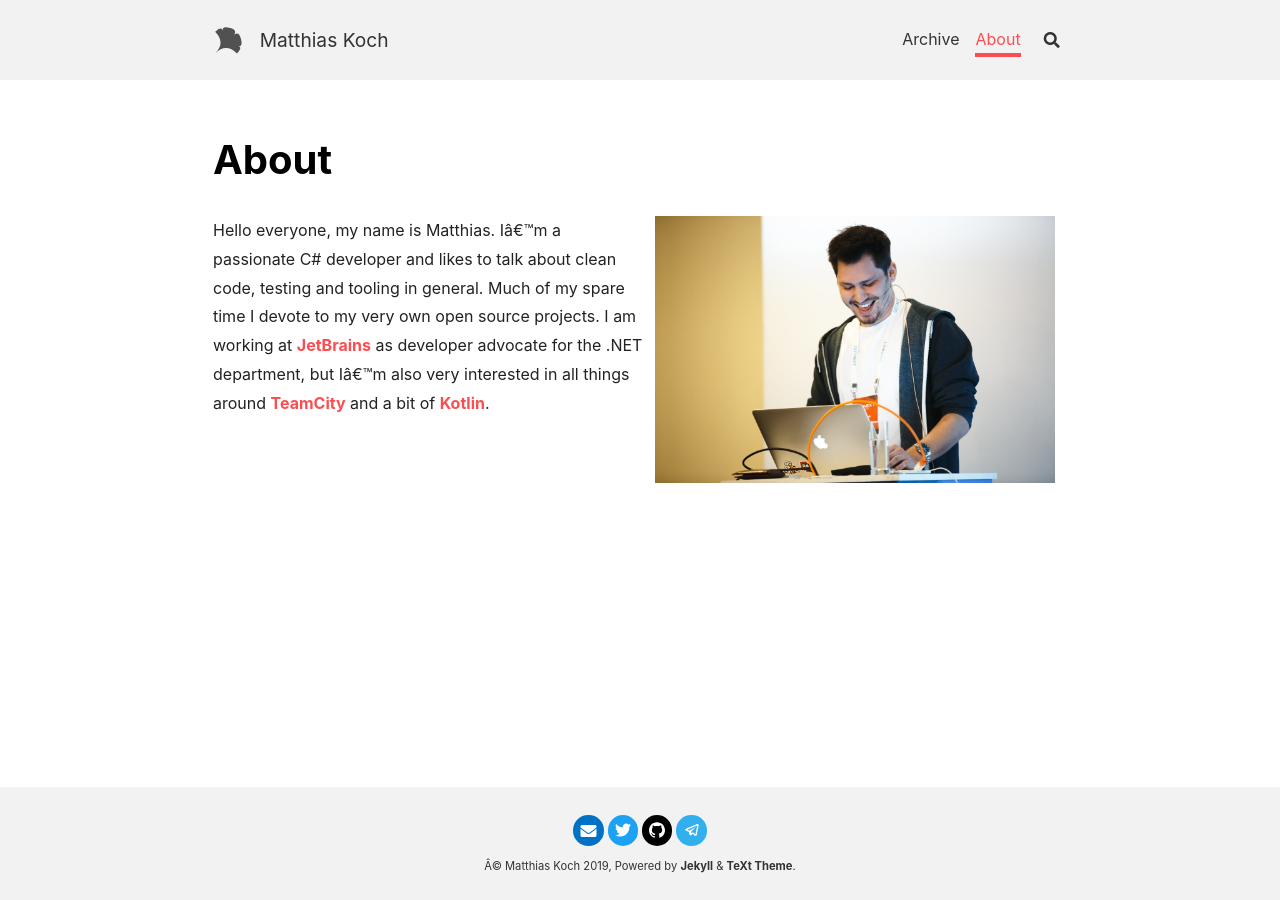
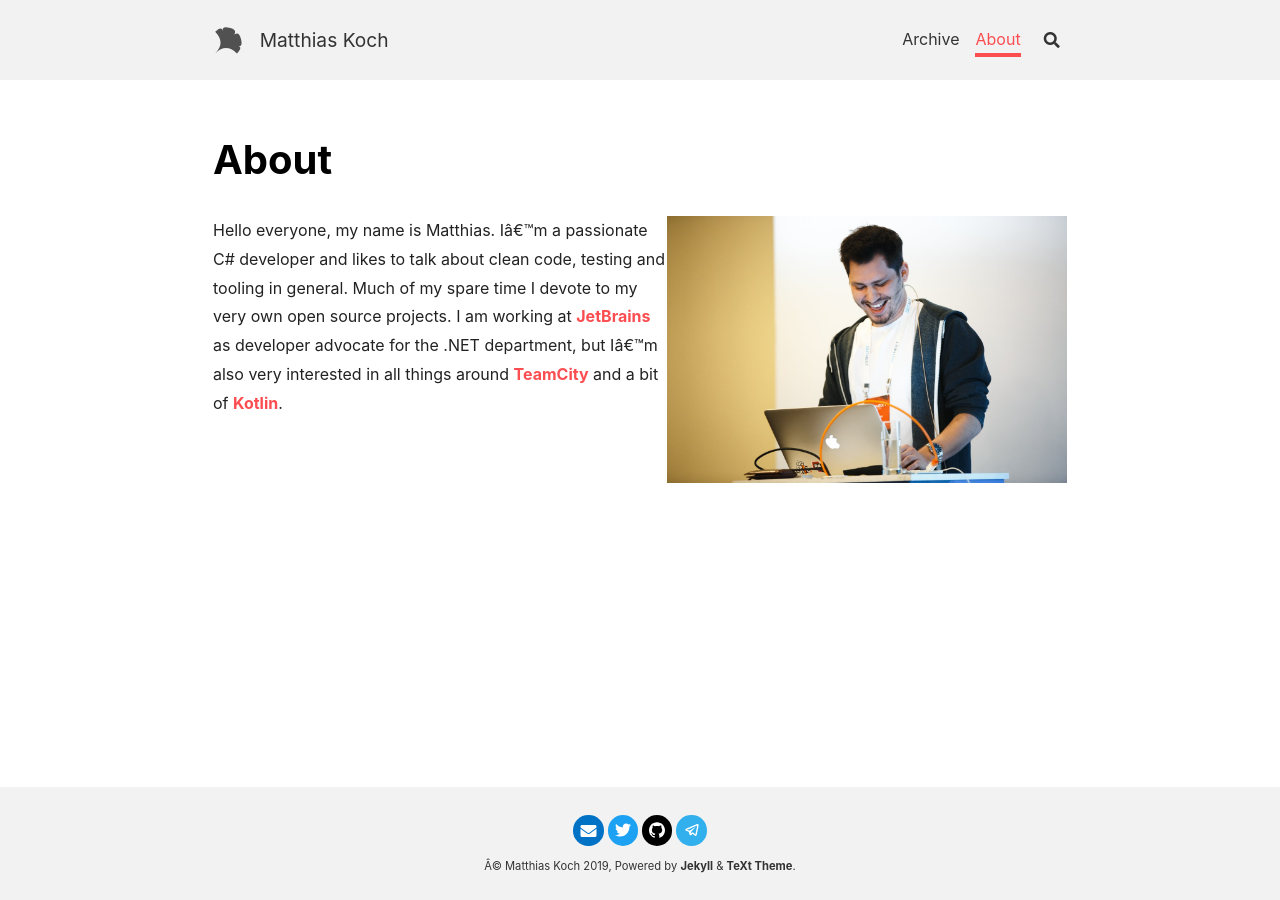
Before and after one commit to matkoch/matkoch.github.io, a Jekyll site: the page built from about.md, in a window 1280 px wide. Built offline with Jekyll 4.4.1, drawn with Linux system fonts in a browser that asks for light colours; nearby versions of some CDN libraries; comment, search, counter and statistics services are not loaded.

Commit message:
Write about.md

```diff
--- a/about.md
+++ b/about.md
@@ -4,6 +4,6 @@
 key: page-about
 ---
 
-![Me speaking at DotNext Moscow 2017](/assets/images/me-5.jpg){:width="400px" style="float: right; margin: 0 12px"}
+![Me speaking at DotNext Moscow 2017](/assets/images/me-5.jpg){:width="400px" style="float: right; margin: 0 auto 12px"}
 
 Hello everyone, my name is Matthias. I'm a passionate C# developer and likes to talk about clean code, testing and tooling in general. Much of my spare time I devote to my very own open source projects. I am working at [JetBrains](https://www.jetbrains.com/) as developer advocate for the .NET department, but I'm also very interested in all things around [TeamCity](https://www.jetbrains.com/teamcity/) and a bit of [Kotlin](https://kotlinlang.org/).
```
